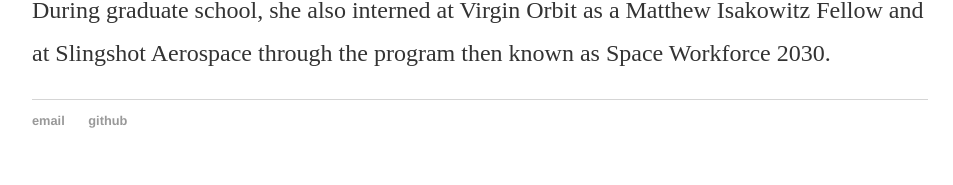
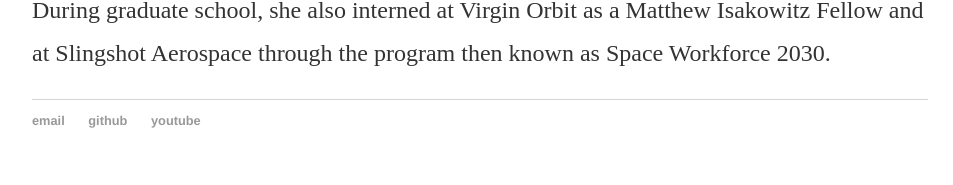
Before and after one commit to ggenszler/ggenszler.github.io, a Jekyll site: the page built from index.html, in a window 1280 px wide. Shown: the part 1406-1591 px from the top of the page, without its empty margins (160-1113 px from the left). Built offline with Jekyll 4.4.1, drawn with Linux system fonts in a browser that asks for light colours.

Commit message:
Update default.html

```diff
--- a/_layouts/default.html
+++ b/_layouts/default.html
@@ -25,6 +25,7 @@
 	    		<ul>
 	        		<li><a href="mailto:gqg2@cornell.edu">email</a></li>
 	        		<li><a href="https://github.com/ggenszler">github</a></li>
+					<li><a href="https://www.youtube.com/@GraceGenszlerLab">youtube</a></li>
 				</ul>
 			</footer>
 		</body>
```
